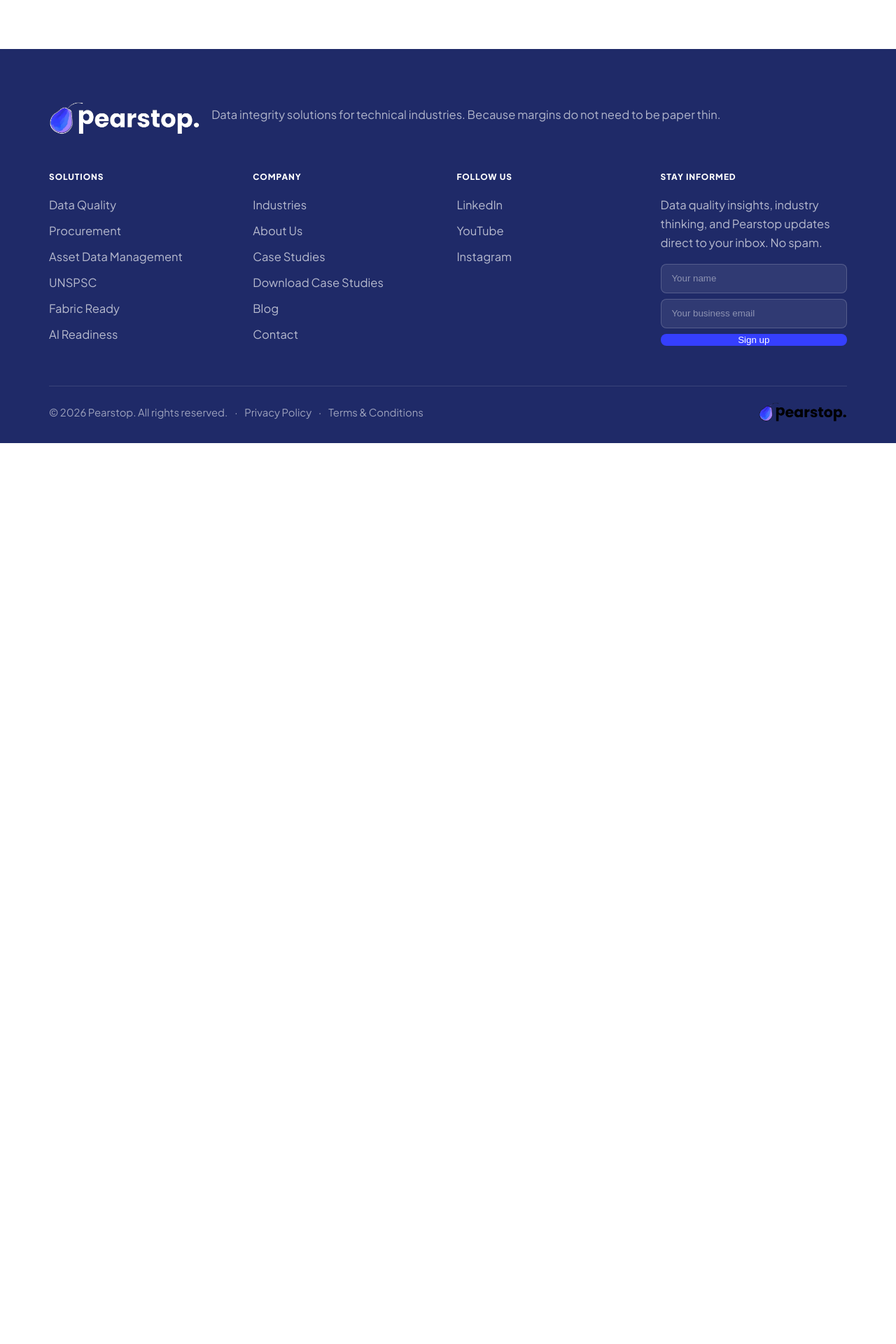
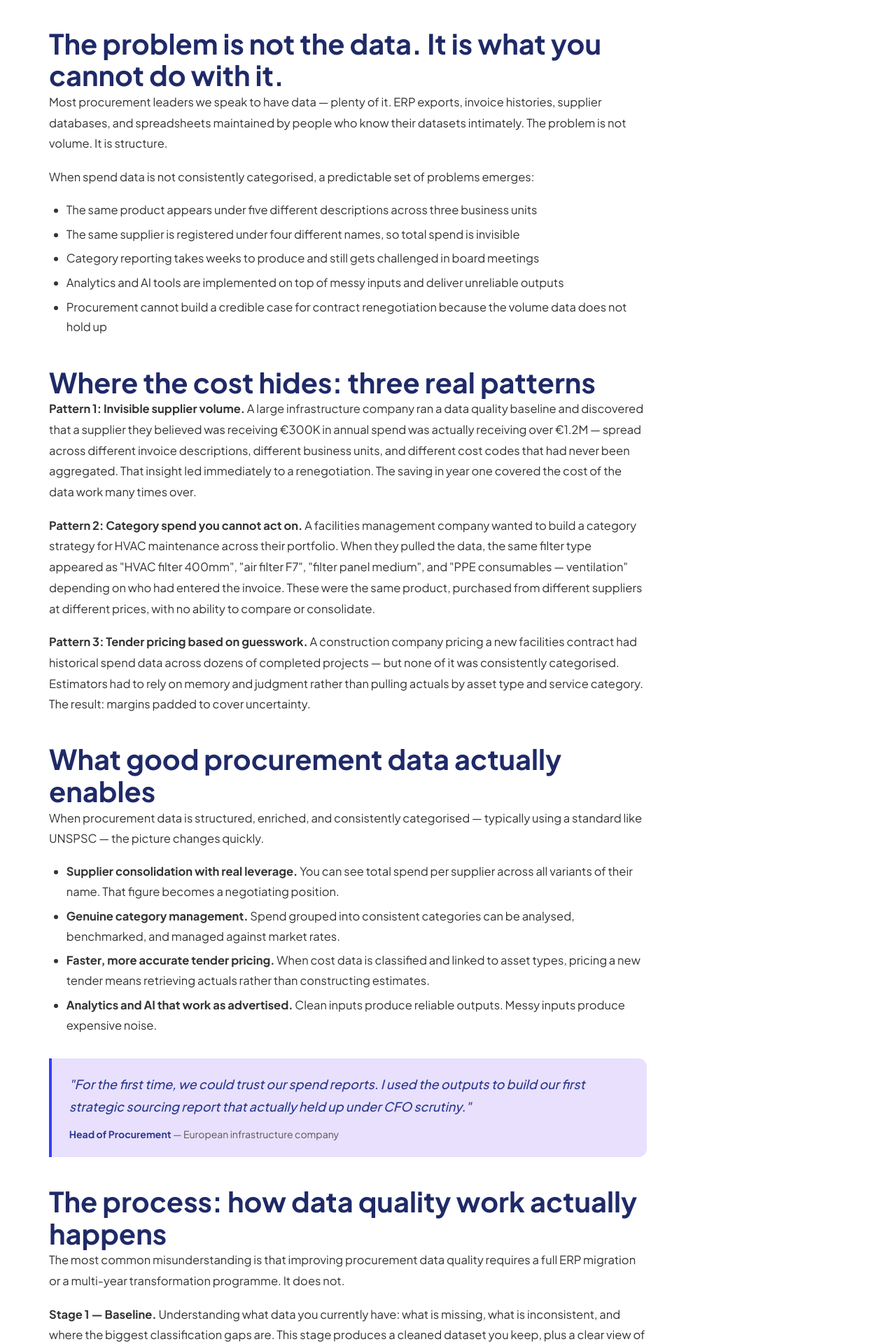
Before and after one commit to Pearstop-Ltd/website, a Next.js app: page /blog/procurement-data-cost in a window 1280 px wide. Shown: the part 780-2700 px from the top of the page at 70% size. Before the commit the page ends 1413 px from the top, so only its background shows below. Built offline with nearby package versions, Linux system fonts and the light colour scheme.

Commit message:
feat: add blog infrastructure and 10 SEO posts

```diff
--- /dev/null
+++ b/app/blog/posts/procurement-data-cost.tsx
@@ -0,0 +1,56 @@
+import { BlogQuote, SoftCta } from "@/components/blog";
+import Link from "next/link";
+
+export default function ProcurementDataCost() {
+  return (
+    <>
+      <p>Most procurement teams know their data is not perfect. What they consistently underestimate is what that imperfection costs — not as an abstract inefficiency, but as a direct drag on margin.</p>
+      <p>The numbers are blunt. Research consistently shows that companies with poor procurement data quality leave between 1% and 3% of total spend on the table every year. On a €50M procurement budget, that is up to €1.5M in avoidable cost. Not because the contracts are bad. Not because the suppliers are overcharging. But because without clean, categorised, consistent data, you simply cannot see where the problem is.</p>
+
+      <h2 id="the-problem">The problem is not the data. It is what you cannot do with it.</h2>
+      <p>Most procurement leaders we speak to have data — plenty of it. ERP exports, invoice histories, supplier databases, and spreadsheets maintained by people who know their datasets intimately. The problem is not volume. It is structure.</p>
+      <p>When spend data is not consistently categorised, a predictable set of problems emerges:</p>
+      <ul>
+        <li>The same product appears under five different descriptions across three business units</li>
+        <li>The same supplier is registered under four different names, so total spend is invisible</li>
+        <li>Category reporting takes weeks to produce and still gets challenged in board meetings</li>
+        <li>Analytics and AI tools are implemented on top of messy inputs and deliver unreliable outputs</li>
+        <li>Procurement cannot build a credible case for contract renegotiation because the volume data does not hold up</li>
+      </ul>
+
+      <h2 id="where-cost-hides">Where the cost hides: three real patterns</h2>
+      <p><strong>Pattern 1: Invisible supplier volume.</strong> A large infrastructure company ran a data quality baseline and discovered that a supplier they believed was receiving €300K in annual spend was actually receiving over €1.2M — spread across different invoice descriptions, different business units, and different cost codes that had never been aggregated. That insight led immediately to a renegotiation. The saving in year one covered the cost of the data work many times over.</p>
+      <p><strong>Pattern 2: Category spend you cannot act on.</strong> A facilities management company wanted to build a category strategy for HVAC maintenance across their portfolio. When they pulled the data, the same filter type appeared as "HVAC filter 400mm", "air filter F7", "filter panel medium", and "PPE consumables — ventilation" depending on who had entered the invoice. These were the same product, purchased from different suppliers at different prices, with no ability to compare or consolidate.</p>
+      <p><strong>Pattern 3: Tender pricing based on guesswork.</strong> A construction company pricing a new facilities contract had historical spend data across dozens of completed projects — but none of it was consistently categorised. Estimators had to rely on memory and judgment rather than pulling actuals by asset type and service category. The result: margins padded to cover uncertainty.</p>
+
+      <h2 id="what-clean-data-enables">What good procurement data actually enables</h2>
+      <p>When procurement data is structured, enriched, and consistently categorised — typically using a standard like UNSPSC — the picture changes quickly.</p>
+      <ul>
+        <li><strong>Supplier consolidation with real leverage.</strong> You can see total spend per supplier across all variants of their name. That figure becomes a negotiating position.</li>
+        <li><strong>Genuine category management.</strong> Spend grouped into consistent categories can be analysed, benchmarked, and managed against market rates.</li>
+        <li><strong>Faster, more accurate tender pricing.</strong> When cost data is classified and linked to asset types, pricing a new tender means retrieving actuals rather than constructing estimates.</li>
+        <li><strong>Analytics and AI that work as advertised.</strong> Clean inputs produce reliable outputs. Messy inputs produce expensive noise.</li>
+      </ul>
+
+      <BlogQuote
+        quote="For the first time, we could trust our spend reports. I used the outputs to build our first strategic sourcing report that actually held up under CFO scrutiny."
+        author="Head of Procurement"
+        role="European infrastructure company"
+      />
+
+      <h2 id="the-process">The process: how data quality work actually happens</h2>
+      <p>The most common misunderstanding is that improving procurement data quality requires a full ERP migration or a multi-year transformation programme. It does not.</p>
+      <p><strong>Stage 1 — Baseline.</strong> Understanding what data you currently have: what is missing, what is inconsistent, and where the biggest classification gaps are. This stage produces a cleaned dataset you keep, plus a clear view of what needs to happen next.</p>
+      <p><strong>Stage 2 — Automated cleaning and enrichment.</strong> The high-volume, repeatable corrections are handled by automation. The model is trained on your specific data, so it learns how your business describes what it buys. Ambiguous cases are surfaced for human review. This stage typically handles 85–95% of corrections without manual intervention.</p>
+      <p><strong>Stage 3 — Ongoing quality control.</strong> New data entering the system is validated against the same standard as the cleaned data. Quality does not degrade over time because the checks run automatically.</p>
+
+      <SoftCta
+        type="case-study"
+        title="See how Strukton and SPIE cut procurement costs with clean data"
+        description="Download our case studies to see how leading hard services companies have built procurement strategies on a reliable data foundation — and what it meant for their margins."
+        ctaLabel="Get the case studies →"
+        ctaHref="/case-studies"
+      />
+    </>
+  );
+}
```
